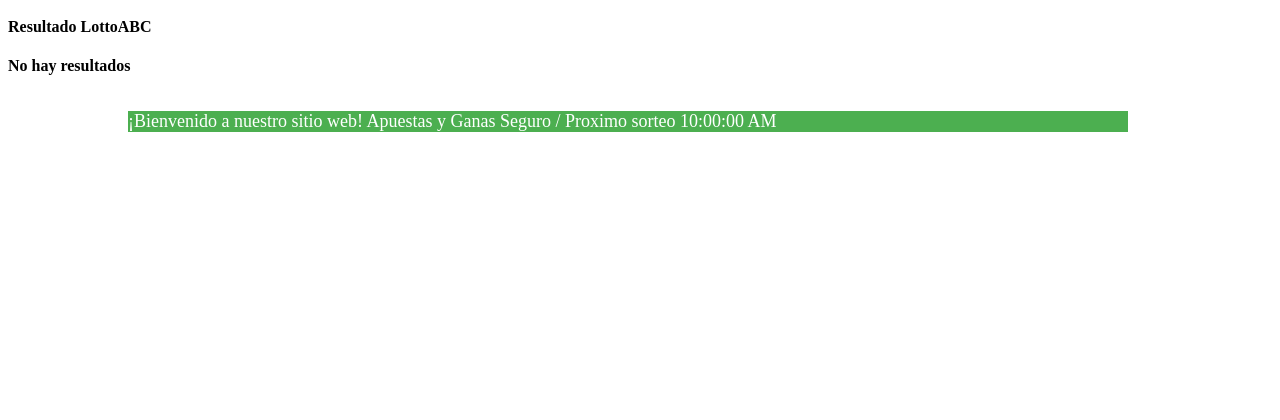
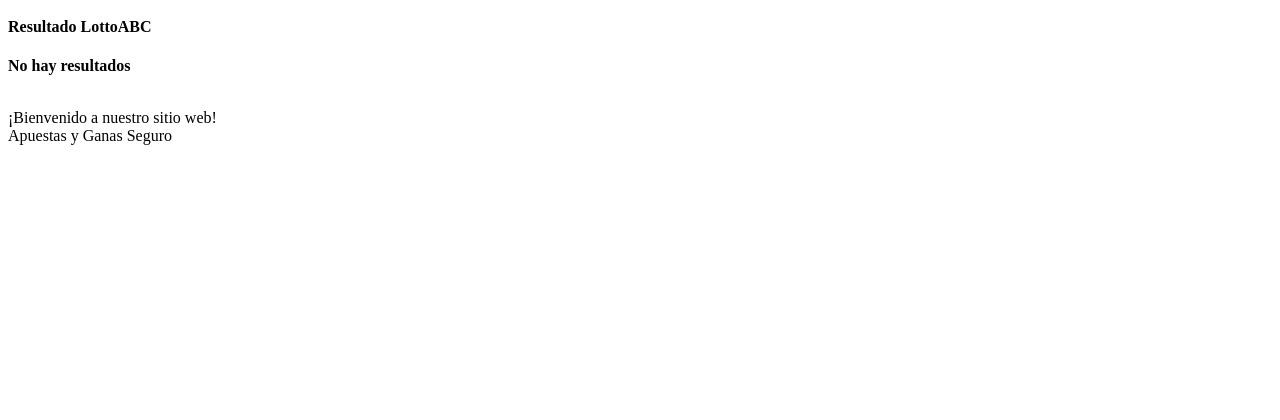
Before and after one commit to juniorsulbaran/coreApi, a Flask app: template templates/vistas/letra.html in a window 1280 px wide. Shown: the part 285-705 px from the top of the page. Run offline with Flask 3, Linux system fonts and the light colour scheme; the template is opened without the code that fills it, so the values that code supplies are empty.

Commit message:
actualizar para prueba produccion

```diff
--- a/main.py
+++ b/main.py
@@ -520,24 +520,24 @@
                 #('time', hora_actual, broadcast=True)
         #emit('oculta', hora_actual, broadcast=True)
         #Iniciamos sorteo lottoLetra
-        if hora_actual == '19:30:00':
-            sorteoletra = '07:30:00'
+        if hora_actual == '15:00:00':
+            sorteoletra = '03:00:00'
             sorteoLotto(sorteoletra,nowDate)
 
-        if hora_actual == '19:35:00':
-            sorteoletra = '07:35:00'
+        if hora_actual == '16:00:00':
+            sorteoletra = '04:00:00'
             sorteoLotto(sorteoletra,nowDate)
-        if hora_actual == '19:40:00':
-            sorteoletra = '07:40:00'
+        if hora_actual == '17:00:00':
+            sorteoletra = '05:00:00'
             sorteoLotto(sorteoletra,nowDate)
-        if hora_actual == '19:45:00':
-            sorteoletra = '07:45:00'
+        if hora_actual == '18:45:00':
+            sorteoletra = '06:00:00'
             sorteoLotto(sorteoletra,nowDate)
-        if hora_actual == '19:50:00':
-            sorteoletra = '07:50:00'
+        if hora_actual == '19:00:00':
+            sorteoletra = '07:00:00'
             sorteoLotto(sorteoletra,nowDate)
-        if hora_actual == '19:55:00':
-            sorteoletra = '07:55:00'
+        if hora_actual == '20:00:00':
+            sorteoletra = '08:00:00'
             sorteoLotto(sorteoletra,nowDate)
 
 @app.route('/', methods=['GET', 'POST'])
--- a/templates/index.html
+++ b/templates/index.html
@@ -77,7 +77,7 @@
                     <img src="{{ url_for('static', filename='image/sorteo.png') }}" class="card-img-top" alt="...">
                     <div class="card-body">
                         <h5 class="card-title">Sorteo LottoABC</h5>
-                        <p class="card-text">ver sorteo online </p>
+                        <p class="card-text">sorteo online </p>
                         <!--<h5 class="card-text"><a href="#" onclick="salaJuego()">Bingo</a></h5>-->
                         <a href="#" onclick="letraCantada()" class="btn btn-primary">Entrar</a>
                     <!--<a href="#" onclick="salaJuego()" class="btn btn-primary">Entrar</a>-->
--- a/templates/vistas/letra.html
+++ b/templates/vistas/letra.html
@@ -25,16 +25,6 @@
     .card-img-logo{
         width: 60px;
         height: 39px;
-    }
-
-    .cintillo {
-        white-space: nowrap; /* Evita el salto de línea */
-        animation: mover 15s linear infinite; /* Animación continua */
-        font-size: 18px;
-        background-color: #4CAF50; /* Color de fondo */
-        color: white; /* Color del texto */
-        padding: 0px;
-        width:1000px;
     }
 
     @keyframes mover {
@@ -82,7 +72,7 @@
     <div class="row">
         <div class="col">
             <div class="cintillo">
-                <p>¡Bienvenido a nuestro sitio web! Apuestas y Ganas Seguro   / Proximo sorteo 10:00:00 AM</p>
+                <p>¡Bienvenido a nuestro sitio web! <br> Apuestas y Ganas Seguro</p>
             </div>
         </div>
     </div>
```
